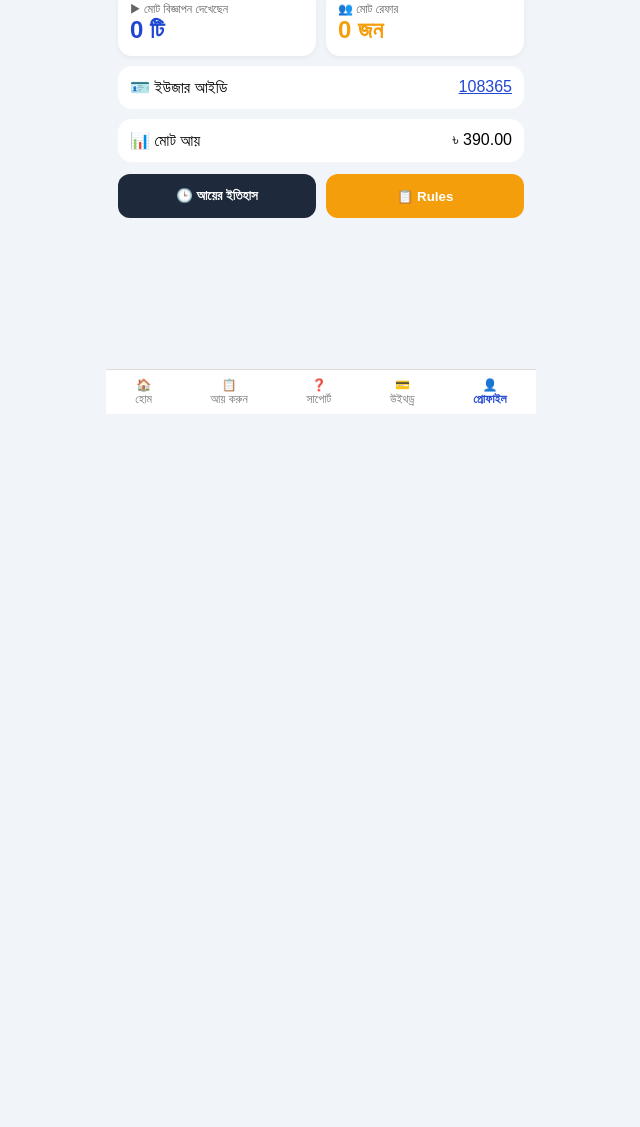
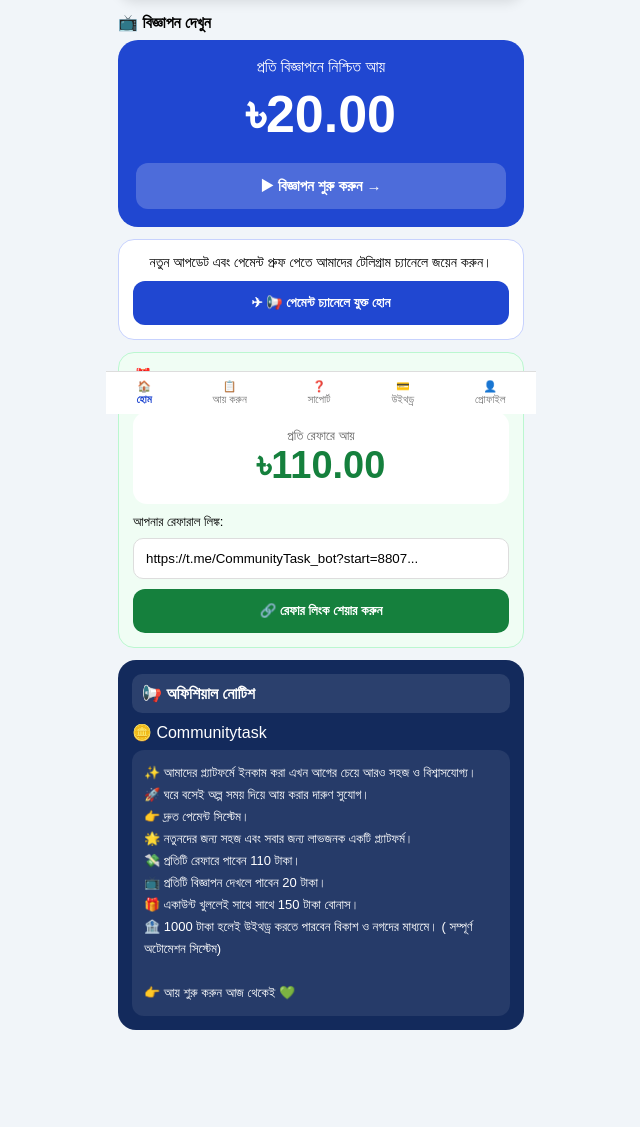
Before and after one commit to mdsiblen-rgb/telegram-bot, a Flask app: page / in a window 1280 px wide. Shown: the part 386-1513 px from the top of the page, without its empty margins (319-959 px from the left). Before the commit the page ends 800 px from the top, so only its background shows below. Run offline with Flask 3, Linux system fonts and the light colour scheme.

Commit message:
Update index.html

```diff
--- a/templates/index.html
+++ b/templates/index.html
@@ -1,134 +1,149 @@
 <!DOCTYPE html>
-<html lang="bn">
-<head>
-<meta charset="UTF-8"><meta name="viewport" content="width=device-width, initial-scale=1.0">
-<title>Protidin Kaj - Daily Jobs BD</title>
+<html lang="bn"><head><meta charset="UTF-8"><meta name="viewport" content="width=device-width, initial-scale=1.0"><title>Protidin Kaj - Daily Jobs BD</title>
 <style>
 *{margin:0;padding:0;box-sizing:border-box;font-family:Arial}
-body{max-width:430px;margin:0 auto;background:#f1f5f9;padding-bottom:90px}
-.top{background:#2047d1;color:#fff;padding:12px 14px;display:flex;justify-content:space-between;align-items:center}
-.top img{width:48px;height:48px;border-radius:50%;background:#fff;padding:2px;border:2px solid #fff}
+body{max-width:430px;margin:0 auto;background:#f1f5f9;padding-bottom:85px}
+.top{background:#2047d1;color:#fff;padding:12px 14px;display:flex;justify-content:space-between;align-items:center;position:sticky;top:0;z-index:10}
+.top img{width:44px;height:44px;border-radius:50%;background:#fff;padding:2px}
 .tab{display:none}.tab.on{display:block}
-.green{background:#2047d1;color:#fff;border-radius:20px;padding:20px;margin:12px;text-align:center}
-.green h1{font-size:46px;font-weight:800}
-.btnW{width:100%;background:#fff;color:#2047d1;border:none;padding:14px;border-radius:12px;font-weight:bold;margin-top:10px}
+.btm{position:fixed;bottom:0;left:50%;transform:translateX(-50%);width:100%;max-width:430px;background:#fff;display:flex;justify-content:space-around;padding:8px 0;border-top:1px solid #ddd;z-index:30}
+.btm button{border:none;background:none;font-size:11px;color:#777}.btm button.on{color:#2047d1;font-weight:bold}
+#adModal{position:fixed;inset:0;background:rgba(0,0,0,.9);display:none;flex-direction:column;align-items:center;justify-content:center;z-index:99;color:#fff;text-align:center}#adModal h1{font-size:80px}
+
+/* HOME - তোমার ছবির মতো */
+.banner{margin:12px;border-radius:18px;overflow:hidden;box-shadow:0 4px 12px rgba(0,0,0,.1)}
+.banner img{width:100%;display:block}
+.sec-title{margin:14px 12px 8px;font-weight:bold;font-size:16px}
+.ad-card{background:#2047d1;border-radius:20px;padding:18px;margin:0 12px;color:#fff;text-align:center}
+.ad-card h1{font-size:52px;font-weight:800;margin:8px 0}
+.ad-card button{width:100%;background:rgba(255,255,255,.2);border:none;padding:14px;border-radius:12px;color:#fff;font-weight:bold;margin-top:10px;font-size:15px}
+.join-card{background:#fff;border:1px solid #c7d2fe;border-radius:16px;padding:14px;margin:12px;text-align:center}
+.join-card button{background:#2047d1;color:#fff;border:none;padding:14px;width:100%;border-radius:12px;font-weight:bold;margin-top:10px}
+.ref-card{background:#f0fdf4;border:1px solid #bbf7d0;border-radius:16px;padding:14px;margin:12px}
+.ref-card .white{background:#fff;border-radius:14px;padding:16px;text-align:center;margin:10px 0}
+.ref-card .white h1{color:#15803d;font-size:38px}
+.ref-card input{width:100%;padding:12px;border-radius:10px;border:1px solid #ddd;margin-top:8px;background:#fff}
+.ref-card .btn{background:#15803d;color:#fff;border:none;padding:14px;width:100%;border-radius:12px;font-weight:bold;margin-top:10px}
+.notice{background:#132a5c;border-radius:18px;padding:14px;margin:12px;color:#fff}
+.notice .head{background:rgba(255,255,255,.1);padding:10px;border-radius:10px;margin-bottom:10px;font-weight:bold}
+.notice .body{background:rgba(255,255,255,.08);padding:12px;border-radius:12px;font-size:13px;line-height:22px}
+
+/* OTHER TABS */
 .card{background:#fff;border-radius:16px;padding:14px;margin:12px;box-shadow:0 2px 8px rgba(0,0,0,.06);display:flex;justify-content:space-between;align-items:center}
-.btm{position:fixed;bottom:0;left:50%;transform:translateX(-50%);width:100%;max-width:430px;background:#fff;display:flex;justify-content:space-around;padding:8px 0;border-top:1px solid #ddd;z-index:20}
-.btm button{border:none;background:none;font-size:12px;color:#777}.btm button.on{color:#2047d1;font-weight:bold}
-#adModal{position:fixed;inset:0;background:rgba(0,0,0,.9);display:none;flex-direction:column;align-items:center;justify-content:center;z-index:99;color:#fff}#adModal h1{font-size:80px}
 input{width:100%;padding:14px;border-radius:12px;border:1px solid #ddd;margin-top:8px}
 .method{display:flex;gap:10px;margin:10px 0}.method div{flex:1;border:2px solid #e5e7eb;border-radius:14px;padding:10px;text-align:center;background:#fff}.method div.sel{border-color:#2047d1;background:#dbeafe}.method img{height:28px}
-/* PROFILE FIX - তোমার ছবির মতো */
 .p-blue{background:#2047d1;border-radius:18px;padding:14px;margin:12px;color:#fff;display:flex;gap:12px;align-items:center}
 .p-blue img{width:64px;height:64px;border-radius:50%;background:#fff;padding:2px}
-.p-dark{background:#2047d1;border-radius:14px;padding:14px;margin:10px 12px;color:#fff;display:flex;justify-content:space-between;font-weight:bold;font-size:15px}
-.p-grid{display:flex;gap:10px;margin:10px 12px}.p-grid div{flex:1;background:#fff;border-radius:14px;padding:12px;box-shadow:0 2px 6px rgba(0,0,0,.05)}
+.p-dark{background:#2047d1;border-radius:14px;padding:14px;margin:10px 12px;color:#fff;display:flex;justify-content:space-between;font-weight:bold}
+.p-grid{display:flex;gap:10px;margin:10px 12px}.p-grid div{flex:1;background:#fff;border-radius:14px;padding:12px}
 .p-white{background:#fff;border-radius:14px;padding:12px;margin:10px 12px;display:flex;justify-content:space-between}
 .p-btns{display:flex;gap:10px;margin:12px}.p-btns button{flex:1;padding:14px;border-radius:12px;border:none;color:#fff;font-weight:bold}
-</style>
-</head>
-<body>
+.green{background:#2047d1;color:#fff;border-radius:20px;padding:20px;margin:12px;text-align:center}.green h1{font-size:46px}
+.btnW{width:100%;background:#fff;color:#2047d1;border:none;padding:14px;border-radius:12px;font-weight:bold;margin-top:10px}
+</style></head><body>
 
-<div class="top">
-<div style="display:flex;gap:10px;align-items:center">
-<img src="https://cdn-icons-png.flaticon.com/512/3135/3135715.png">
-<div><b>Protidin Kaj</b><br>৳ <span id="topBal">390.00</span></div>
-</div>
-<div style="font-size:22px">✓</div>
+<div class="top"><div style="display:flex;gap:10px;align-items:center"><img src="https://cdn-icons-png.flaticon.com/512/3135/3135715.png"><div><b>SHIBLI NOMAN</b><br>৳<span class="bal">715.00</span></div></div><div style="font-size:20px">✓</div></div>
+
+<!-- HOME - প্রথম পেজ তোমার ছবির মতো -->
+<div id="t-home" class="tab on">
+<div class="banner"><img src="https://i.ibb.co/7Qp0b3y/community-task-banner.png" onerror="this.src='https://img.freepik.com/free-vector/earning-money-concept-with-people_23-2148513972.jpg'" alt="Community Task Banner"></div>
+
+<div class="sec-title">📺 বিজ্ঞাপন দেখুন</div>
+<div class="ad-card">
+<p>প্রতি বিজ্ঞাপনে নিশ্চিত আয়</p>
+<h1>৳20.00</h1>
+<button id="adHome">▶ বিজ্ঞাপন শুরু করুন →</button>
 </div>
 
-<!-- HOME -->
-<div id="t-home" class="tab">
-<div class="green"><p>ব্যালেন্স</p><h1>৳ <span class="bal">390.00</span></h1><button class="btnW" id="adHome">▶ বিজ্ঞাপন দেখুন (২০ টাকা - ১০ সেকেন্ড)</button></div>
-<div class="card" style="background:#dbeafe"><div><b>পেমেন্ট চ্যানেলে যুক্ত হোন</b><br><small>t.me/ProtidinerKajBD</small></div><button style="background:#2047d1;color:#fff;border:none;padding:10px 16px;border-radius:10px" onclick="window.open('https://t.me/ProtidinerKajBD','_blank')">Join</button></div>
+<div class="join-card">
+<p style="font-size:14px">নতুন আপডেট এবং পেমেন্ট প্রুফ পেতে আমাদের টেলিগ্রাম চ্যানেলে জয়েন করুন।</p>
+<button onclick="window.open('https://t.me/ProtidinerKajBD','_blank')">✈ 📢 পেমেন্ট চ্যানেলে যুক্ত হোন</button>
+</div>
+
+<div class="ref-card">
+<p style="font-weight:bold">🎁 রেফারেল বোনাস</p><p style="font-size:13px;color:#555">আপনার বন্ধুদের ইনভাইট করুন এবং প্রতি রেফারে নিশ্চিত বোনাস পান!</p>
+<div class="white"><p style="font-size:13px;color:#666">প্রতি রেফারে আয়</p><h1>৳110.00</h1></div>
+<p style="font-size:13px;margin-top:8px">আপনার রেফারাল লিঙ্ক:</p>
+<input id="refLink" value="https://t.me/CommunityTask_bot?start=8807..." readonly>
+<button class="btn" id="refBtn">🔗 রেফার লিংক শেয়ার করুন</button>
+</div>
+
+<div class="notice">
+<div class="head">📢 অফিশিয়াল নোটিশ</div>
+<div style="margin-bottom:8px">🪙 Communitytask</div>
+<div class="body">
+✨ আমাদের প্ল্যাটফর্মে ইনকাম করা এখন আগের চেয়ে আরও সহজ ও বিশ্বাসযোগ্য।<br>
+🚀 ঘরে বসেই অল্প সময় দিয়ে আয় করার দারুণ সুযোগ।<br>
+👉 দ্রুত পেমেন্ট সিস্টেম।<br>
+🌟 নতুনদের জন্য সহজ এবং সবার জন্য লাভজনক একটি প্ল্যাটফর্ম।<br>
+💸 প্রতিটি রেফারে পাবেন 110 টাকা।<br>
+📺 প্রতিটি বিজ্ঞাপন দেখলে পাবেন 20 টাকা।<br>
+🎁 একাউন্ট খুললেই সাথে সাথে 150 টাকা বোনাস।<br>
+🏦 1000 টাকা হলেই উইথড্র করতে পারবেন বিকাশ ও নগদের মাধ্যমে। ( সম্পূর্ণ অটোমেশন সিস্টেম)<br><br>
+👉 আয় শুরু করুন আজ থেকেই 💚
+</div>
+</div>
 </div>
 
 <!-- EARN -->
 <div id="t-earn" class="tab">
-<div class="green"><p>প্রতি বিজ্ঞাপনে নিশ্চিত আয়</p><h1>৳20.00</h1><p>দেখা: <span id="adC">0</span> টি | আজকের আয়: ৳<span id="adI">0</span></p><button class="btnW" id="adEarn">▶ বিজ্ঞাপন শুরু করুন</button></div>
+<div class="green"><p>প্রতি বিজ্ঞাপনে নিশ্চিত আয়</p><h1>৳20.00</h1><p>দেখা: <span id="adC">0</span> টি | আয়: ৳<span id="adI">0</span></p><button class="btnW" id="adEarn">▶ বিজ্ঞাপন শুরু করুন (১০ সেকেন্ড)</button></div>
 </div>
 
 <!-- SUPPORT -->
 <div id="t-support" class="tab">
-<div class="card" onclick="window.open('https://t.me/ProtidinerKajBD','_blank')"><b>অফিশিয়াল চ্যানেল t.me/ProtidinerKajBD</b> →</div>
-<div class="card" onclick="window.open('https://t.me/ProtidinerKaj_BD_Bot','_blank')"><b>Bot @ProtidinerKaj_BD_Bot</b> →</div>
+<div class="card" onclick="window.open('https://t.me/ProtidinerKajBD','_blank')"><div><b>অফিশিয়াল চ্যানেল</b><br><small>t.me/ProtidinerKajBD</small></div>→</div>
+<div class="card" onclick="window.open('https://t.me/ProtidinerKaj_BD_Bot','_blank')"><div><b>Bot @ProtidinerKaj_BD_Bot</b></div>→</div>
 </div>
 
-<!-- WITHDRAW - bKash/Nagad লোগো সহ -->
+<!-- WITHDRAW -->
 <div id="t-withdraw" class="tab">
-<div class="green"><p>আপনার ব্যালেন্স</p><h1>৳ <span class="bal">390.00</span></h1><p>বাকি: ৳<span id="need">610</span></p></div>
-<div class="card" style="display:block">
-<p style="font-weight:bold">পেমেন্ট মেথড</p>
-<div class="method">
-<div id="m1" class="sel"><img src="https://upload.wikimedia.org/wikipedia/commons/thumb/b/b5/BKash_logo.svg/200px-BKash_logo.svg.png"><br><b>bKash</b><br><small>✓ Selected</small></div>
-<div id="m2"><img src="https://upload.wikimedia.org/wikipedia/commons/1/19/Nagad_Logo.png"><br><b>Nagad</b><br><small>Tap</small></div>
-</div>
-<input id="acc" placeholder="01XXXXXXXXX">
-<input id="amt" type="number" placeholder="৳ 0.00">
-<button id="wdBtn" style="width:100%;padding:14px;border-radius:12px;border:none;background:#9ca3af;color:#fff;font-weight:bold;margin-top:10px">• ব্যালেন্স যথেষ্ট নয়</button>
-</div>
+<div class="green"><p>আপনার ব্যালেন্স</p><h1>৳ <span class="bal">715.00</span></h1><p>বাকি: ৳<span id="need">285</span> | মিনিমাম ১০০০</p></div>
+<div class="card" style="display:block"><p style="font-weight:bold">পেমেন্ট মেথড</p><div class="method"><div id="m1" class="sel"><img src="https://upload.wikimedia.org/wikipedia/commons/thumb/b/b5/BKash_logo.svg/200px-BKash_logo.svg.png"><br><b>bKash</b><br><small>✓ Selected</small></div><div id="m2"><img src="https://upload.wikimedia.org/wikipedia/commons/1/19/Nagad_Logo.png"><br><b>Nagad</b><br><small>Tap</small></div></div><input id="acc" placeholder="01XXXXXXXXX"><input id="amt" type="number" placeholder="৳ 0.00"><button id="wdBtn" style="width:100%;padding:14px;border-radius:12px;border:none;background:#9ca3af;color:#fff;font-weight:bold;margin-top:10px">• ব্যালেন্স যথেষ্ট নয়</button></div>
 </div>
 
-<!-- PROFILE - তোমার ছবির মতো, কিন্তু সব বসবে -->
-<div id="t-profile" class="tab on">
-<div class="p-blue">
-<img src="https://cdn-icons-png.flaticon.com/512/3135/3135715.png">
-<div><b>Protidin Kaj User</b><br>ID: 8807 | @ProtidinerKaj_BD_Bot</div>
-</div>
-
-<div class="p-dark"><span>💼 বর্তমান ব্যালেন্স</span><span>৳ <span class="bal">390.00</span></span></div>
+<!-- PROFILE -->
+<div id="t-profile" class="tab">
+<div class="p-blue"><img src="https://cdn-icons-png.flaticon.com/512/3135/3135715.png"><div><b>Protidin Kaj User</b><br>ID: 8807 | @ProtidinerKaj_BD_Bot</div></div>
+<div class="p-dark"><span>💼 বর্তমান ব্যালেন্স</span><span>৳ <span class="bal">715.00</span></span></div>
 <div class="p-dark"><span>✅ মোট সফল উইথড্র</span><span>৳0.00</span></div>
-
-<div class="p-grid">
-<div><p style="font-size:12px;color:#666">📅 আজকের মোট আয়</p><h2 style="color:#2047d1">৳<span id="pToday">0.00</span></h2></div>
-<div><p style="font-size:12px;color:#666">📅 গতকালের আয়</p><h2>৳315.00</h2></div>
-</div>
-
-<div class="p-grid">
-<div><p style="font-size:12px;color:#666">▶ মোট বিজ্ঞাপন দেখেছেন</p><h2 style="color:#2047d1"><span id="pAd">0</span> টি</h2></div>
-<div><p style="font-size:12px;color:#666">👥 মোট রেফার</p><h2 style="color:#f59e0b">0 জন</h2></div>
-</div>
-
-<div class="p-white"><span>🪪 ইউজার আইডি</span><span style="color:#2047d1;text-decoration:underline">108365</span></div>
-<div class="p-white"><span>📊 মোট আয়</span><span>৳ <span class="bal">390.00</span></span></div>
-
-<div class="p-btns">
-<button style="background:#1e293b">🕒 আয়ের ইতিহাস</button>
-<button style="background:#f59e0b">📋 Rules</button>
-</div>
+<div class="p-grid"><div><p style="font-size:12px;color:#666">📅 আজকের মোট আয়</p><h2 style="color:#2047d1">৳<span id="pToday">0.00</span></h2></div><div><p style="font-size:12px;color:#666">📅 গতকালের আয়</p><h2>৳315.00</h2></div></div>
+<div class="p-grid"><div><p style="font-size:12px;color:#666">▶ মোট বিজ্ঞাপন দেখেছেন</p><h2 style="color:#2047d1"><span id="pAd">0</span> টি</h2></div><div><p style="font-size:12px;color:#666">👥 মোট রেফার</p><h2 style="color:#f59e0b">0 জন</h2></div></div>
+<div class="p-white"><span>🪪 ইউজার আইডি</span><span style="color:#2047d1">108365</span></div>
+<div class="p-white"><span>📊 মোট আয়</span><span>৳ <span class="bal">715.00</span></span></div>
+<div class="p-btns"><button style="background:#1e293b">🕒 আয়ের ইতিহাস</button><button style="background:#f59e0b">📋 Rules</button></div>
 </div>
 
 <div class="btm">
-<button id="b-home" onclick="go('home')">🏠<br>হোম</button>
+<button id="b-home" class="on" onclick="go('home')">🏠<br>হোম</button>
 <button id="b-earn" onclick="go('earn')">📋<br>আয় করুন</button>
 <button id="b-support" onclick="go('support')">❓<br>সাপোর্ট</button>
 <button id="b-withdraw" onclick="go('withdraw')">💳<br>উইথড্র</button>
-<button id="b-profile" class="on" onclick="go('profile')">👤<br>প্রোফাইল</button>
+<button id="b-profile" onclick="go('profile')">👤<br>প্রোফাইল</button>
 </div>
 
 <div id="adModal"><h1 id="tm">10</h1><p>বিজ্ঞাপন চলছে... <span id="tm2">10</span> সেকেন্ড</p><div style="width:220px;height:6px;background:rgba(255,255,255,.3);border-radius:10px;margin-top:10px"><div id="fill" style="height:100%;background:#fff;width:0%"></div></div></div>
 
 <script>
-let bal=390, adC=0, adI=0;
-try{bal=parseFloat(localStorage.getItem('finalBal')||'390'); adC=parseInt(localStorage.getItem('adC')||'0'); adI=parseFloat(localStorage.getItem('adI')||'0');}catch(e){}
+const CH_LINK="https://t.me/ProtidinerKajBD";
+let bal=715, adC=0, adI=0;
+try{bal=parseFloat(localStorage.getItem('finalBal715')||'715'); adC=parseInt(localStorage.getItem('adC')||'0'); adI=parseFloat(localStorage.getItem('adI')||'0');}catch(e){}
 function refresh(){
 document.querySelectorAll('.bal').forEach(e=>e.innerText=bal.toFixed(2));
-let tb=document.getElementById('topBal'); if(tb) tb.innerText=bal.toFixed(2);
-document.getElementById('need').innerText=(1000-bal>0?1000-bal:0);
-document.getElementById('adC').innerText=adC;
-document.getElementById('pAd').innerText=adC;
-document.getElementById('adI').innerText=adI.toFixed(2);
-document.getElementById('pToday').innerText=adI.toFixed(2);
-let w=document.getElementById('wdBtn'); if(bal>=1000){w.style.background='#2047d1';w.innerText='✅ উইথড্র করুন';} else{w.style.background='#9ca3af';w.innerText='• ব্যালেন্স যথেষ্ট নয় - '+bal+' আছে';}
-try{localStorage.setItem('finalBal',bal);localStorage.setItem('adC',adC);localStorage.setItem('adI',adI);}catch(e){}
+let n=document.getElementById('need'); if(n) n.innerText=(1000-bal>0?1000-bal:0);
+let ac=document.getElementById('adC'); if(ac) ac.innerText=adC;
+let pa=document.getElementById('pAd'); if(pa) pa.innerText=adC;
+let ai=document.getElementById('adI'); if(ai) ai.innerText=adI.toFixed(2);
+let pt=document.getElementById('pToday'); if(pt) pt.innerText=adI.toFixed(2);
+let w=document.getElementById('wdBtn'); if(w){ if(bal>=1000){w.style.background='#2047d1';w.innerText='✅ উইথড্র করুন';} else{w.style.background='#9ca3af';w.innerText='• ব্যালেন্স যথেষ্ট নয় - '+bal+' আছে';}}
+try{localStorage.setItem('finalBal715',bal);localStorage.setItem('adC',adC);localStorage.setItem('adI',adI);}catch(e){}
 }
 refresh();
 function go(p){document.querySelectorAll('.tab').forEach(t=>t.classList.remove('on'));document.getElementById('t-'+p).classList.add('on');document.querySelectorAll('.btm button').forEach(b=>b.classList.remove('on'));document.getElementById('b-'+p).classList.add('on');}
 function playAd(){let m=document.getElementById('adModal');m.style.display='flex';let t=10;document.getElementById('tm').innerText=t;document.getElementById('tm2').innerText=t;document.getElementById('fill').style.width='0%';let iv=setInterval(()=>{t--;document.getElementById('tm').innerText=t;document.getElementById('tm2').innerText=t;document.getElementById('fill').style.width=((10-t)*10)+'%';if(t<=0){clearInterval(iv);m.style.display='none';bal+=20;adC++;adI+=20;refresh();alert('✅ ১০ সেকেন্ড শেষ! ২০ টাকা যোগ হয়েছে!');}},1000);}
 document.getElementById('adHome').onclick=playAd;document.getElementById('adEarn').onclick=playAd;
+document.getElementById('refBtn').onclick=()=>{bal+=110;adI+=110;refresh();prompt('তোমার রেফার লিংক:','https://t.me/ProtidinerKaj_BD_Bot?start=8807'+Math.floor(Math.random()*1000));};
 document.getElementById('m1').onclick=function(){this.classList.add('sel');document.getElementById('m2').classList.remove('sel');};
 document.getElementById('m2').onclick=function(){this.classList.add('sel');document.getElementById('m1').classList.remove('sel');};
-document.getElementById('wdBtn').onclick=function(){if(bal<1000){alert('১০০০ হলে উইথড্র হবে। আছে '+bal);return;}alert('✅ উইথড্র রিকোয়েস্ট গেছে!');window.open('https://t.me/ProtidinerKajBD','_blank');};
-</script>
-</body>
-</html>
+document.getElementById('wdBtn').onclick=function(){if(bal<1000){alert('১০০০ হলে উইথড্র হবে। আছে '+bal);return;}alert('✅ উইথড্র রিকোয়েস্ট গেছে!');window.open(CH_LINK,'_blank');};
+</script></body></html>
```
